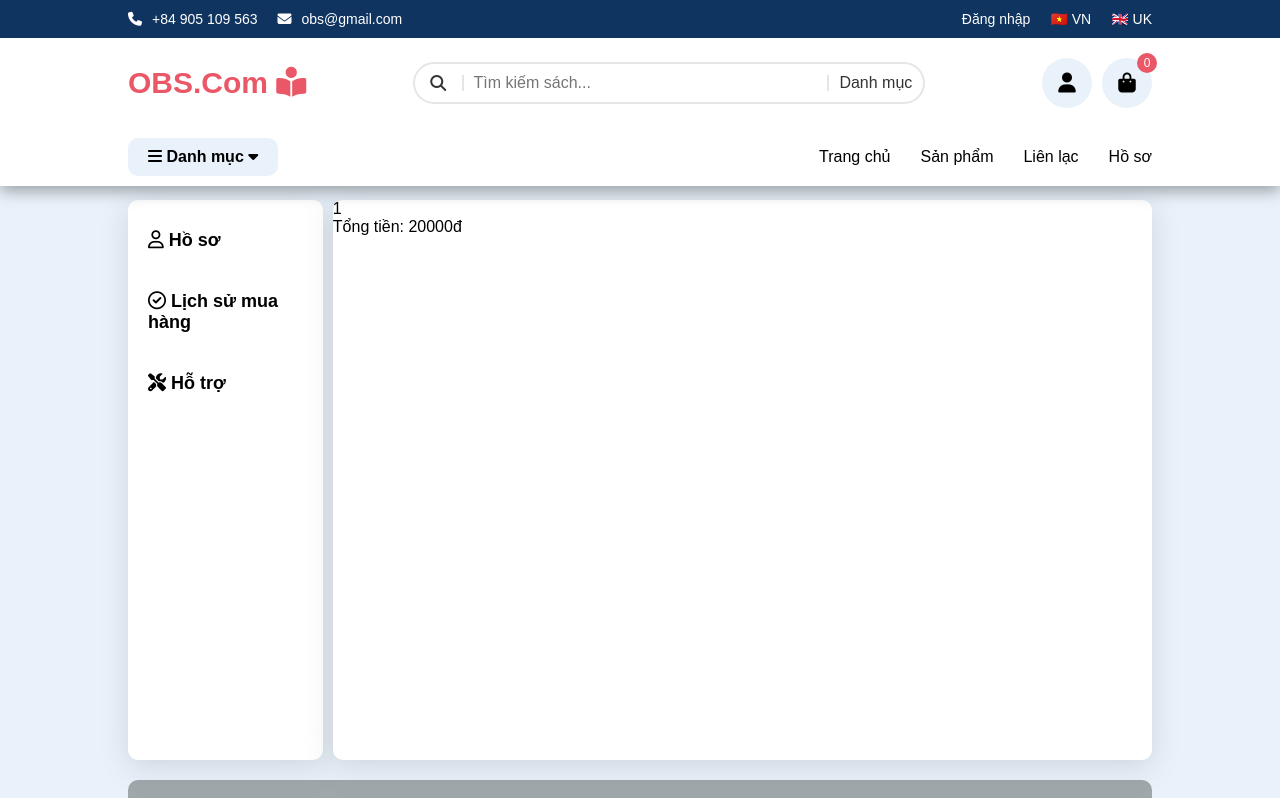
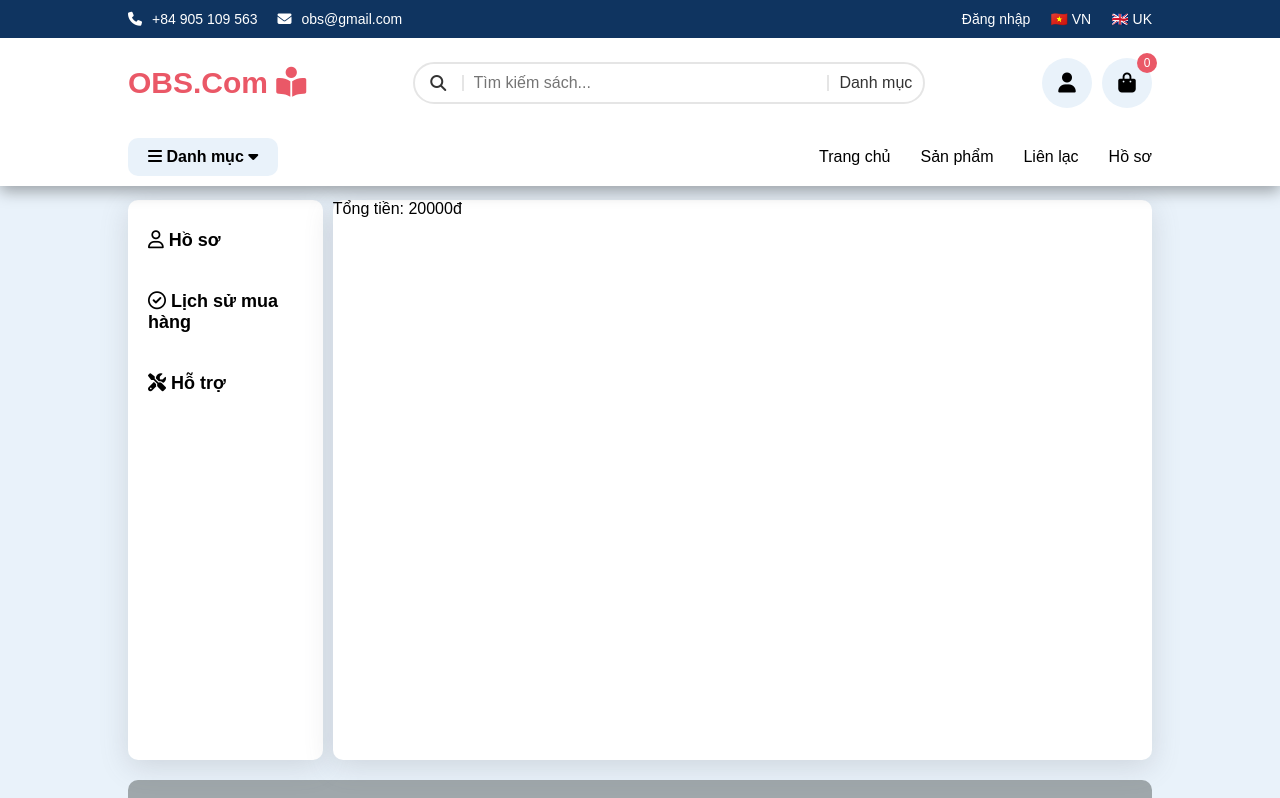
Before and after one commit to mrrobjn/bookstore, a React (Create React App) app: page /profile/purchasehistory in a window 1280 px wide. Shown: the top 798 px of the page. Built offline with nearby package versions, Linux system fonts and the light colour scheme; no server answers.

Commit message:
Update PurchaseHistory.jsx

```diff
--- a/src/components/purchasehistory/PurchaseHistory.jsx
+++ b/src/components/purchasehistory/PurchaseHistory.jsx
@@ -6,7 +6,6 @@ const PurchaseHistory = () => {
       <div className="order-history-section">
         <div className="order-container">
           <div className="order">
-            <p>1</p>
             <p>Tổng tiền: 20000đ</p>
 
           </div>
```
